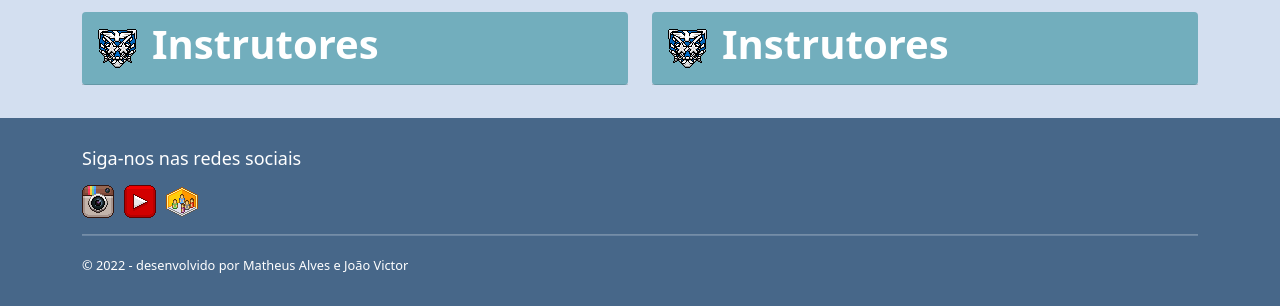
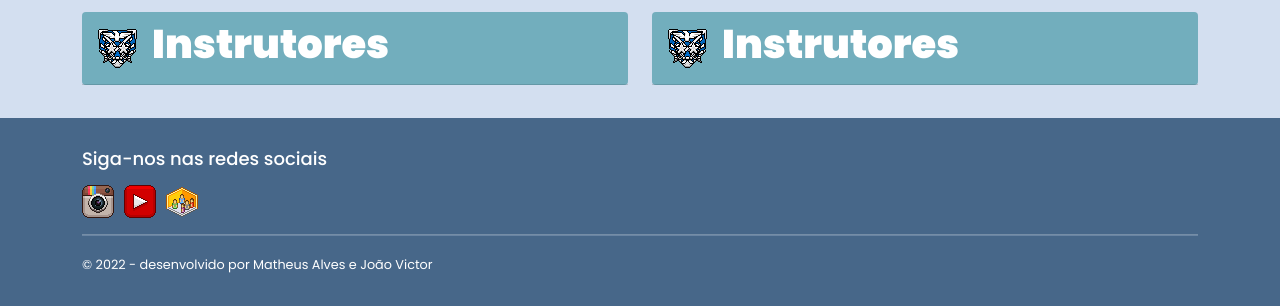
Before and after one commit to matthaiosalves/fabhabbo, a PHP site: page / in a window 1280 px wide; the page is wider, and only the part inside the window is pictured. Shown: the part 1551-1857 px from the top of that part. Run offline with PHP 8.4, Linux system fonts and the light colour scheme.

Commit message:
✨ loaded the font in the global.css file

```diff
--- a/Template/assets/src/global.css
+++ b/Template/assets/src/global.css
@@ -1,3 +1,4 @@
+@import url('https://fonts.googleapis.com/css2?family=Poppins:ital,wght@0,100;0,200;0,300;0,400;0,500;0,600;0,700;0,800;0,900;1,100;1,200;1,300;1,500;1,600;1,800;1,900&display=swap');
 * {
   padding: 0;
   margin: 0;
@@ -6,4 +7,8 @@
 
 body {
   background-color:var(--Blue100);
+  -webkit-font-smoothing: antialiased;
 }
+body, input, textarea, select, button {
+  font-family: 'Poppins', sans-serif;
+}
```
